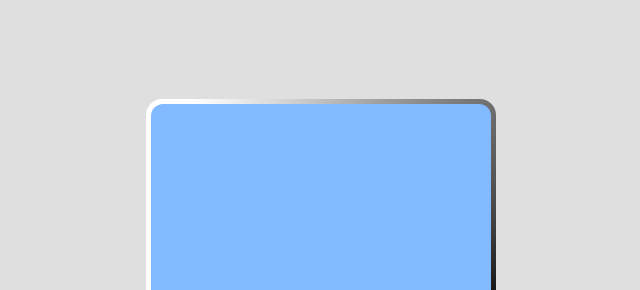
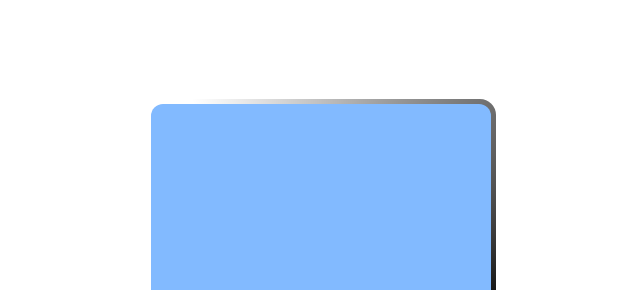
Before and after one commit to uttamdadhaniya2420/Border_Animation.github.io, a plain HTML site: page index.html in a window 1280 px wide. Shown: the part 76-366 px from the top of the page, without its empty margins (319-959 px from the left). Drawn offline with Linux system fonts and the light colour scheme.

Commit message:
Update index.css

```diff
--- a/index.css
+++ b/index.css
@@ -9,7 +9,7 @@
 }
 body {
   height: 100vh;
-  background-color: #dfdfdf;
+  background-color: #ffffff;
 }
 body,
 .container,
```
